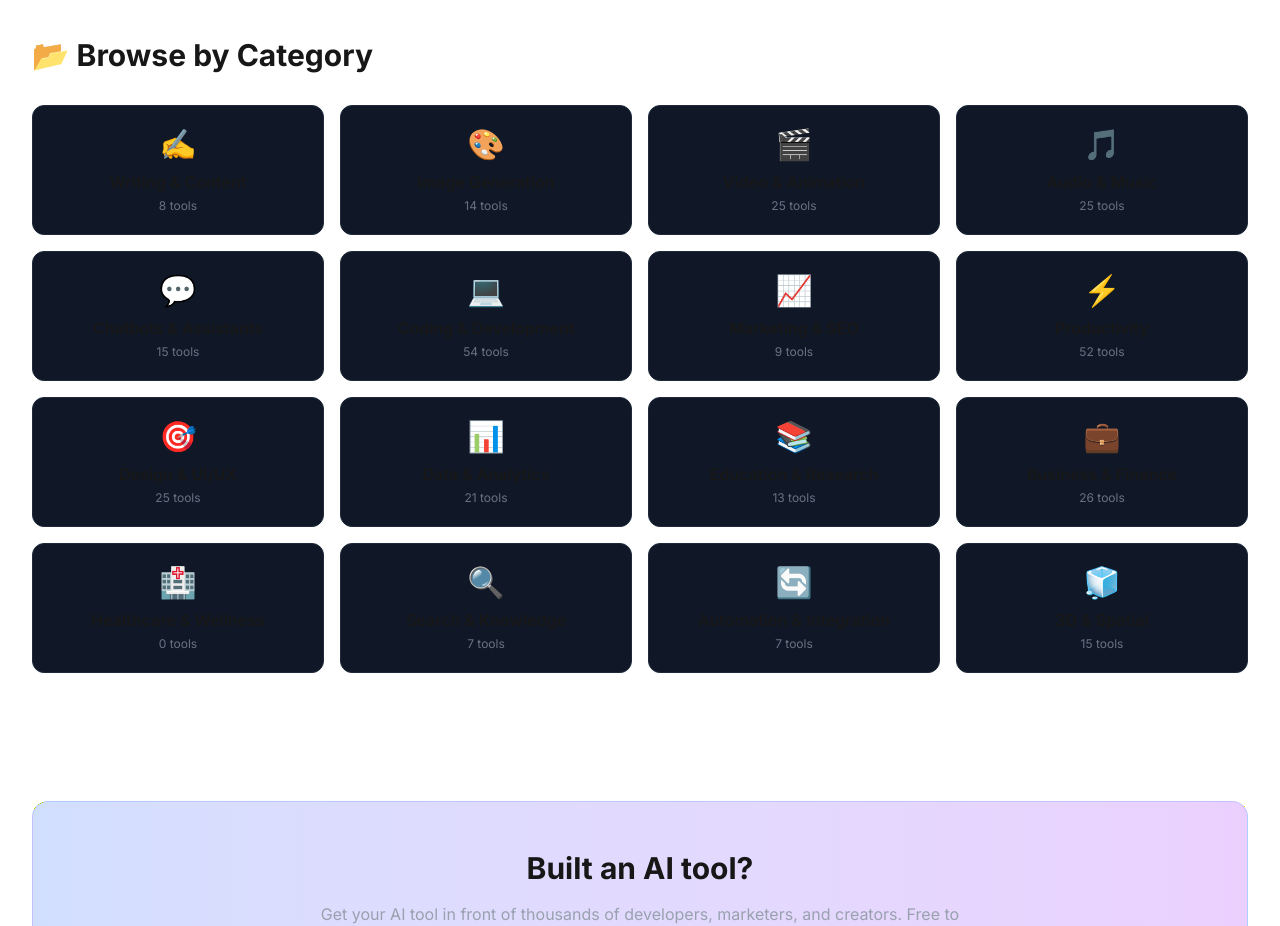
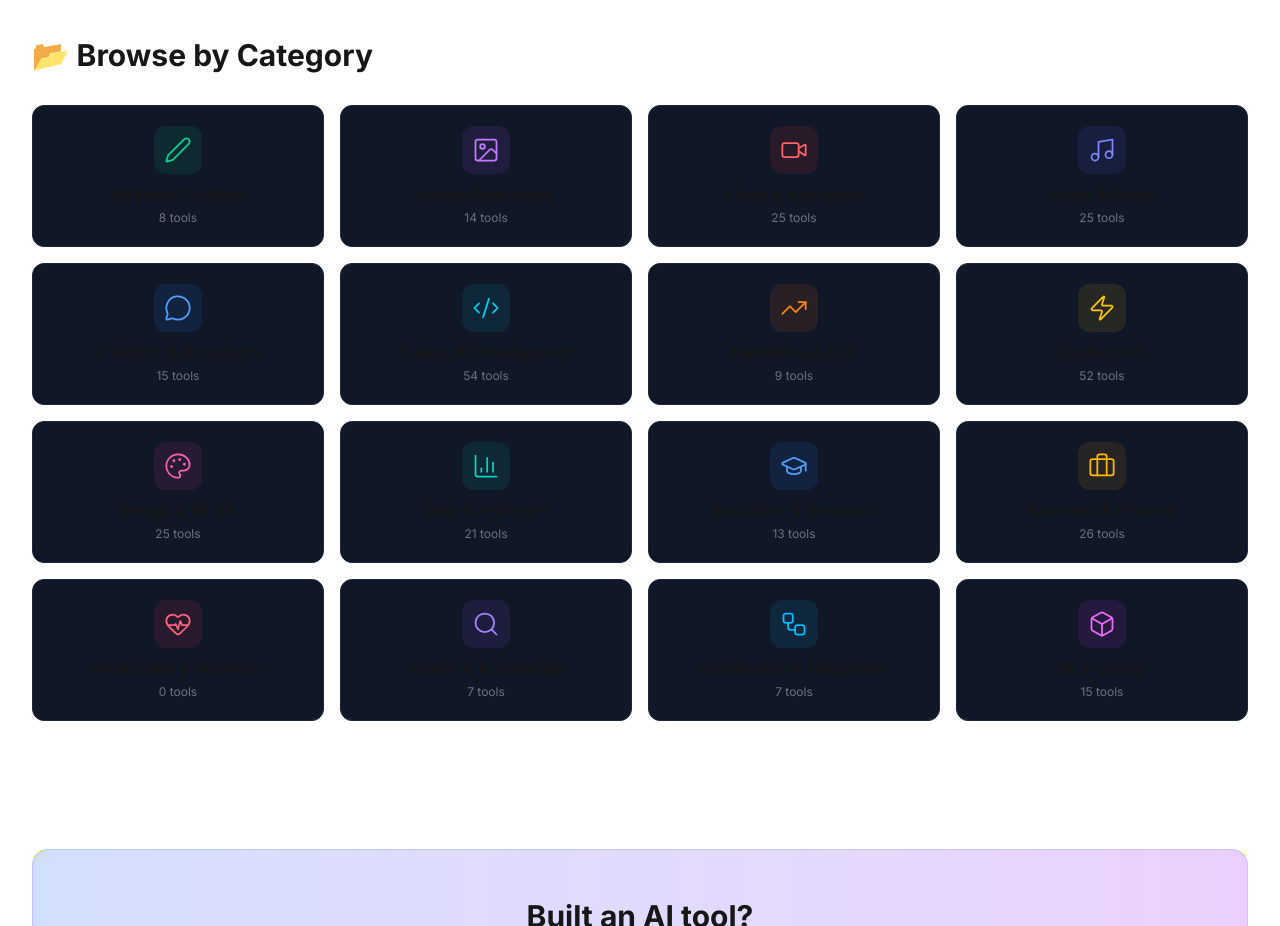
Before and after one commit to shibley/aisotools, a Next.js app: page / in a window 1280 px wide. Shown: the part 1560-2486 px from the top of the page. Built offline with nearby package versions, Linux system fonts and the light colour scheme.

Commit message:
Replace emoji category icons with Lucide SVG icons
- Install lucide-react
- Create CategoryIcon component with per-category colors
- Update homepage, directory, category index, and [slug] pages
- Each category gets a distinct color + clean SVG icon
- Matches site's dark/modern aesthetic

```diff
--- a/package.json
+++ b/package.json
@@ -14,6 +14,7 @@
   "dependencies": {
     "@vercel/analytics": "^1.6.1",
     "cheerio": "^1.2.0",
+    "lucide-react": "^0.577.0",
     "next": "16.1.6",
     "react": "19.2.3",
     "react-dom": "19.2.3",
--- a/src/app/category/[slug]/page.tsx
+++ b/src/app/category/[slug]/page.tsx
@@ -3,6 +3,7 @@ import { tools } from "@/data/tools";
 import { notFound } from "next/navigation";
 import Link from "next/link";
 import type { Metadata } from "next";
+import CategoryIcon from "@/components/CategoryIcon";
 
 interface Props {
   params: Promise<{ slug: string }>;
@@ -46,7 +47,7 @@ export default async function CategoryPage({ params }: Props) {
       {/* Header */}
       <div className="mb-10">
         <div className="flex items-center gap-3 mb-3">
-          <span className="text-4xl">{category.icon}</span>
+          <CategoryIcon slug={category.slug} size={36} />
           <h1 className="text-4xl font-bold">Best AI {category.name} Tools</h1>
         </div>
         <p className="text-xl text-gray-400 max-w-3xl">{category.description}</p>
--- a/src/app/category/page.tsx
+++ b/src/app/category/page.tsx
@@ -2,6 +2,7 @@ import { Metadata } from "next";
 import Link from "next/link";
 import { categories } from "@/data/categories";
 import { tools } from "@/data/tools";
+import CategoryIcon from "@/components/CategoryIcon";
 
 export const metadata: Metadata = {
   title: "AI Tool Categories | AISO Tools",
@@ -44,7 +45,7 @@ export default function CategoriesPage() {
               className="bg-gray-900 border border-gray-800 rounded-xl p-6 hover:border-blue-500/50 transition group"
             >
               <div className="flex items-start gap-4">
-                <span className="text-4xl">{cat.icon}</span>
+                <CategoryIcon slug={cat.slug} size={32} />
                 <div className="flex-1 min-w-0">
                   <h2 className="text-lg font-semibold group-hover:text-blue-400 transition mb-1">
                     {cat.name}
--- a/src/app/directory/page.tsx
+++ b/src/app/directory/page.tsx
@@ -1,5 +1,6 @@
 import Link from "next/link";
 import type { Metadata } from "next";
+import CategoryIcon from "@/components/CategoryIcon";
 
 export const metadata: Metadata = {
   title: "AI Tools Directory — Browse 300+ AI Tools by Category | AISO Tools",
@@ -303,7 +304,7 @@ export default function DirectoryPage() {
             >
               <div className={`bg-gradient-to-br ${category.bgGradient} border border-gray-800 hover:border-gray-700 rounded-xl p-6 h-full transition`}>
                 <div className="flex items-start justify-between mb-3">
-                  <span className="text-4xl">{category.icon}</span>
+                  <CategoryIcon slug={category.slug} size={32} />
                   <span className="bg-black/30 text-gray-300 px-3 py-1 rounded-full text-sm font-medium">
                     {category.toolCount} tools
                   </span>
--- a/src/app/page.tsx
+++ b/src/app/page.tsx
@@ -3,6 +3,7 @@ import { tools } from "@/data/tools";
 import Link from "next/link";
 import SearchBar from "@/components/SearchBar";
 import HomeToolTabs from "@/components/HomeToolTabs";
+import CategoryIcon from "@/components/CategoryIcon";
 
 export default function Home() {
   const featuredTools = tools.filter((t) => t.featured || t.sponsored);
@@ -119,7 +120,9 @@ export default function Home() {
               href={`/category/${cat.slug}`}
               className="bg-gray-900 border border-gray-800 rounded-xl p-5 hover:border-blue-500/50 transition group text-center"
             >
-              <span className="text-3xl mb-2 block">{cat.icon}</span>
+              <div className="mb-2 flex justify-center">
+                <CategoryIcon slug={cat.slug} size={28} />
+              </div>
               <h3 className="font-semibold group-hover:text-blue-400 transition">
                 {cat.name}
               </h3>
--- /dev/null
+++ b/src/components/CategoryIcon.tsx
@@ -0,0 +1,132 @@
+"use client";
+
+import {
+  Pen,
+  Image,
+  Video,
+  Music,
+  MessageCircle,
+  Code2,
+  TrendingUp,
+  Zap,
+  Palette,
+  BarChart3,
+  GraduationCap,
+  Briefcase,
+  HeartPulse,
+  Search,
+  Workflow,
+  Box,
+} from "lucide-react";
+import type { LucideProps } from "lucide-react";
+import type { ComponentType } from "react";
+
+interface IconConfig {
+  icon: ComponentType<LucideProps>;
+  color: string;   // text color
+  bg: string;      // background
+}
+
+const iconConfig: Record<string, IconConfig> = {
+  writing: {
+    icon: Pen,
+    color: "text-emerald-400",
+    bg: "bg-emerald-500/10",
+  },
+  "image-generation": {
+    icon: Image,
+    color: "text-purple-400",
+    bg: "bg-purple-500/10",
+  },
+  video: {
+    icon: Video,
+    color: "text-red-400",
+    bg: "bg-red-500/10",
+  },
+  audio: {
+    icon: Music,
+    color: "text-indigo-400",
+    bg: "bg-indigo-500/10",
+  },
+  chatbots: {
+    icon: MessageCircle,
+    color: "text-blue-400",
+    bg: "bg-blue-500/10",
+  },
+  coding: {
+    icon: Code2,
+    color: "text-cyan-400",
+    bg: "bg-cyan-500/10",
+  },
+  marketing: {
+    icon: TrendingUp,
+    color: "text-orange-400",
+    bg: "bg-orange-500/10",
+  },
+  productivity: {
+    icon: Zap,
+    color: "text-yellow-400",
+    bg: "bg-yellow-500/10",
+  },
+  design: {
+    icon: Palette,
+    color: "text-pink-400",
+    bg: "bg-pink-500/10",
+  },
+  data: {
+    icon: BarChart3,
+    color: "text-teal-400",
+    bg: "bg-teal-500/10",
+  },
+  education: {
+    icon: GraduationCap,
+    color: "text-blue-400",
+    bg: "bg-blue-500/10",
+  },
+  business: {
+    icon: Briefcase,
+    color: "text-amber-400",
+    bg: "bg-amber-500/10",
+  },
+  healthcare: {
+    icon: HeartPulse,
+    color: "text-rose-400",
+    bg: "bg-rose-500/10",
+  },
+  search: {
+    icon: Search,
+    color: "text-violet-400",
+    bg: "bg-violet-500/10",
+  },
+  automation: {
+    icon: Workflow,
+    color: "text-sky-400",
+    bg: "bg-sky-500/10",
+  },
+  "3d": {
+    icon: Box,
+    color: "text-fuchsia-400",
+    bg: "bg-fuchsia-500/10",
+  },
+};
+
+interface CategoryIconProps {
+  slug: string;
+  size?: number;
+  className?: string;
+}
+
+export default function CategoryIcon({ slug, size = 32, className = "" }: CategoryIconProps) {
+  const config = iconConfig[slug];
+  if (!config) return null;
+
+  const { icon: Icon, color, bg } = config;
+
+  return (
+    <div className={`inline-flex items-center justify-center rounded-xl ${bg} p-2.5 ${className}`}>
+      <Icon size={size} className={color} strokeWidth={1.5} />
+    </div>
+  );
+}
+
+export { iconConfig };
```
Also changed, not shown: 1 other file (tests, documents, lock files or other folders).
